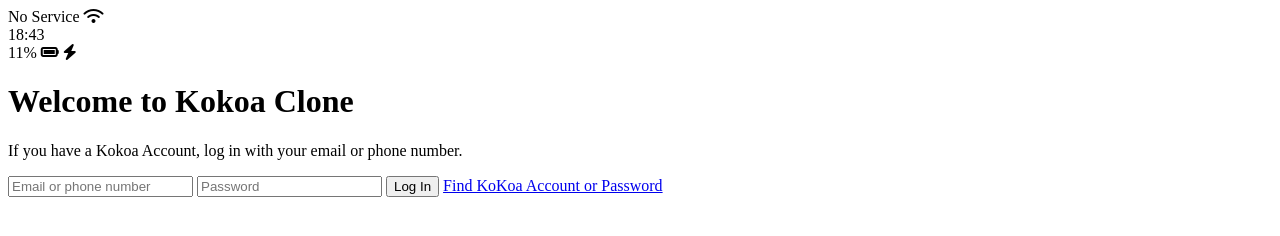
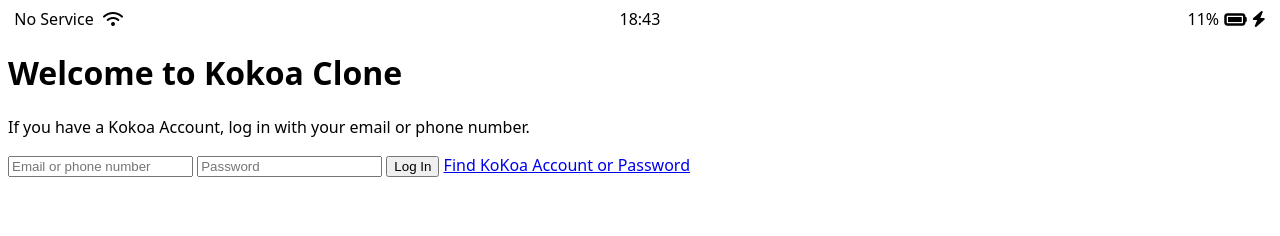
Before and after one commit to charmleesb/kokoa-clone, a plain HTML site: page index.html in a window 1280 px wide. Drawn offline with Linux system fonts and the light colour scheme.

Commit message:
status bar 수정

```diff
--- /dev/null
+++ b/css/styles.css
@@ -0,0 +1,31 @@
+body {
+    font-family: system-ui, -apple-system, BlinkMacSystemFont, 'Segoe UI', Roboto, Oxygen, Ubuntu, Cantarell, 'Open Sans', 'Helvetica Neue', sans-serif ;
+}
+
+.status-bar {
+    display: flex;
+    justify-content: center;
+}
+
+.status-bar__column {
+    width: 33%;
+}
+
+.status-bar__column:first-child span {
+     margin-right: 5px;
+}
+
+.status-bar__column:nth-child(2) {
+    display: flex;
+    justify-content: center;
+}
+
+.status-bar__column:last-child {
+    display: flex;
+    justify-content: flex-end;
+    align-items: center;
+}
+
+.status-bar__column .fa-battery-full {
+     margin: 0px 5px;
+}
--- a/index.html
+++ b/index.html
@@ -1,13 +1,14 @@
 <!DOCTYPE html>
 <html lang="en">
   <head>
+    <link rel="stylesheet" href="css/styles.css">
     <meta charset="UTF-8">
     <meta http-equiv="X-UA-Compatible" content="IE=edge">
     <meta name="viewport" content="width=device-width, initial-scale=1.0">
     <title>Welcome to Kokoa Clone</title>
   </head>
   <body>
-    <div id="status-bar">
+    <div class="status-bar">
       <div class="status-bar__column">
         <span>No Service</span>
         <i class="fas fa-wifi"></i>
@@ -17,7 +18,7 @@
       </div>
       <div class="status-bar__column">
         <span>11%</span>
-        <i class="fas fa-battery-full"></i>
+        <i class="fas fa-battery-full fa-lg"></i>
         <i class="fas fa-bolt"></i>
       </div>
     </div>
```
